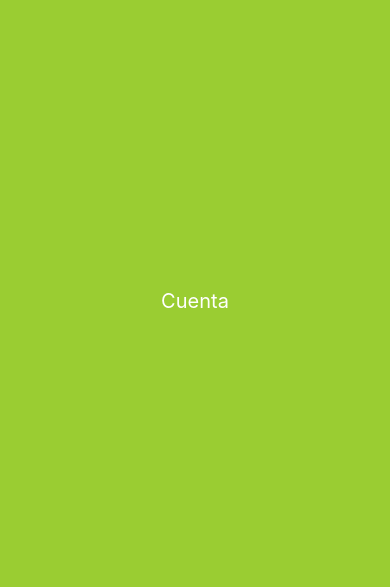
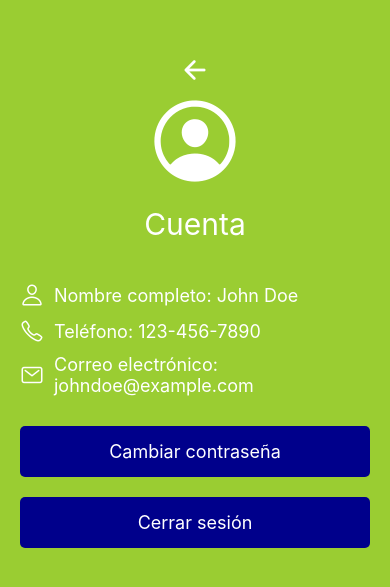
Before and after one commit to Monreal-Alejandro/CECyTEDInventory, a React Native app: screen /Account in a window 390 px wide. Shown: the part 121-708 px from the top of the page. Built offline with nearby package versions, Linux system fonts and the light colour scheme.

Commit message:
progreso cuenta

```diff
--- a/screens/AccountScreen.js
+++ b/screens/AccountScreen.js
@@ -1,26 +1,101 @@
 // screens/AccountScreen.js
 import React from 'react';
-import { View, Text, StyleSheet } from 'react-native';
+import { View, Text, TouchableOpacity, StyleSheet, Image } from 'react-native';
+import { Ionicons } from '@expo/vector-icons';
 
-const AccountScreen = () => {
+export default function AccountScreen({ navigation }) {
+  const handleLogout = () => {
+    // Lógica para cerrar sesión
+    console.log('Logout button pressed');
+    navigation.navigate('Login');
+  };
+
+  const handleChangePassword = () => {
+    // Lógica para cambiar la contraseña
+    console.log('Change password button pressed');
+  };
+
   return (
     <View style={styles.container}>
-      <Text style={styles.text}>Cuenta</Text>
+      <View style={styles.header}>
+        <Ionicons name="arrow-back" size={30} color="white" onPress={() => navigation.goBack()} />
+        <Ionicons name="person-circle-outline" size={100} color="white" />
+        <Text style={styles.title}>Cuenta</Text>
+      </View>
+      <View style={styles.infoContainer}>
+        <View style={styles.infoRow}>
+          <Ionicons name="person-outline" size={24} color="white" style={styles.icon} />
+          <Text style={styles.infoText}>Nombre completo: John Doe</Text>
+        </View>
+        <View style={styles.infoRow}>
+          <Ionicons name="call-outline" size={24} color="white" style={styles.icon} />
+          <Text style={styles.infoText}>Teléfono: 123-456-7890</Text>
+        </View>
+        <View style={styles.infoRow}>
+          <Ionicons name="mail-outline" size={24} color="white" style={styles.icon} />
+          <Text style={styles.infoText}>Correo electrónico: johndoe@example.com</Text>
+        </View>
+      </View>
+      <TouchableOpacity style={styles.changePasswordButton} onPress={handleChangePassword}>
+        <Text style={styles.changePasswordText}>Cambiar contraseña</Text>
+      </TouchableOpacity>
+      <TouchableOpacity style={styles.logoutButton} onPress={handleLogout}>
+        <Text style={styles.logoutText}>Cerrar sesión</Text>
+      </TouchableOpacity>
     </View>
   );
-};
+}
 
 const styles = StyleSheet.create({
   container: {
     flex: 1,
+    backgroundColor: '#9acd32', // yellowgreen background
+    padding: 20,
     justifyContent: 'center',
+  },
+  header: {
     alignItems: 'center',
-    backgroundColor: '#9acd32',
+    marginBottom: 40,
   },
-  text: {
-    color: '#FFFFFF',
-    fontSize: 20,
+  title: {
+    fontSize: 30,
+    color: '#FFFFFF', // white color for text
+    marginTop: 10,
+  },
+  infoContainer: {
+    marginBottom: 20,
+  },
+  infoRow: {
+    flexDirection: 'row',
+    alignItems: 'center',
+    marginBottom: 10,
+  },
+  icon: {
+    marginRight: 10,
+  },
+  infoText: {
+    fontSize: 18,
+    color: '#FFFFFF', // white color for text
+  },
+  changePasswordButton: {
+    backgroundColor: '#00008b', // darkblue background
+    borderRadius: 5,
+    padding: 15,
+    alignItems: 'center',
+    marginBottom: 20,
+  },
+  changePasswordText: {
+    color: '#FFFFFF', // white color for button text
+    fontSize: 18,
+  },
+  logoutButton: {
+    backgroundColor: '#00008b', // darkblue background
+    borderRadius: 5,
+    padding: 15,
+    alignItems: 'center',
+  },
+  logoutText: {
+    color: '#FFFFFF', // white color for button text
+    fontSize: 18,
   },
 });
-
-export default AccountScreen;
```
